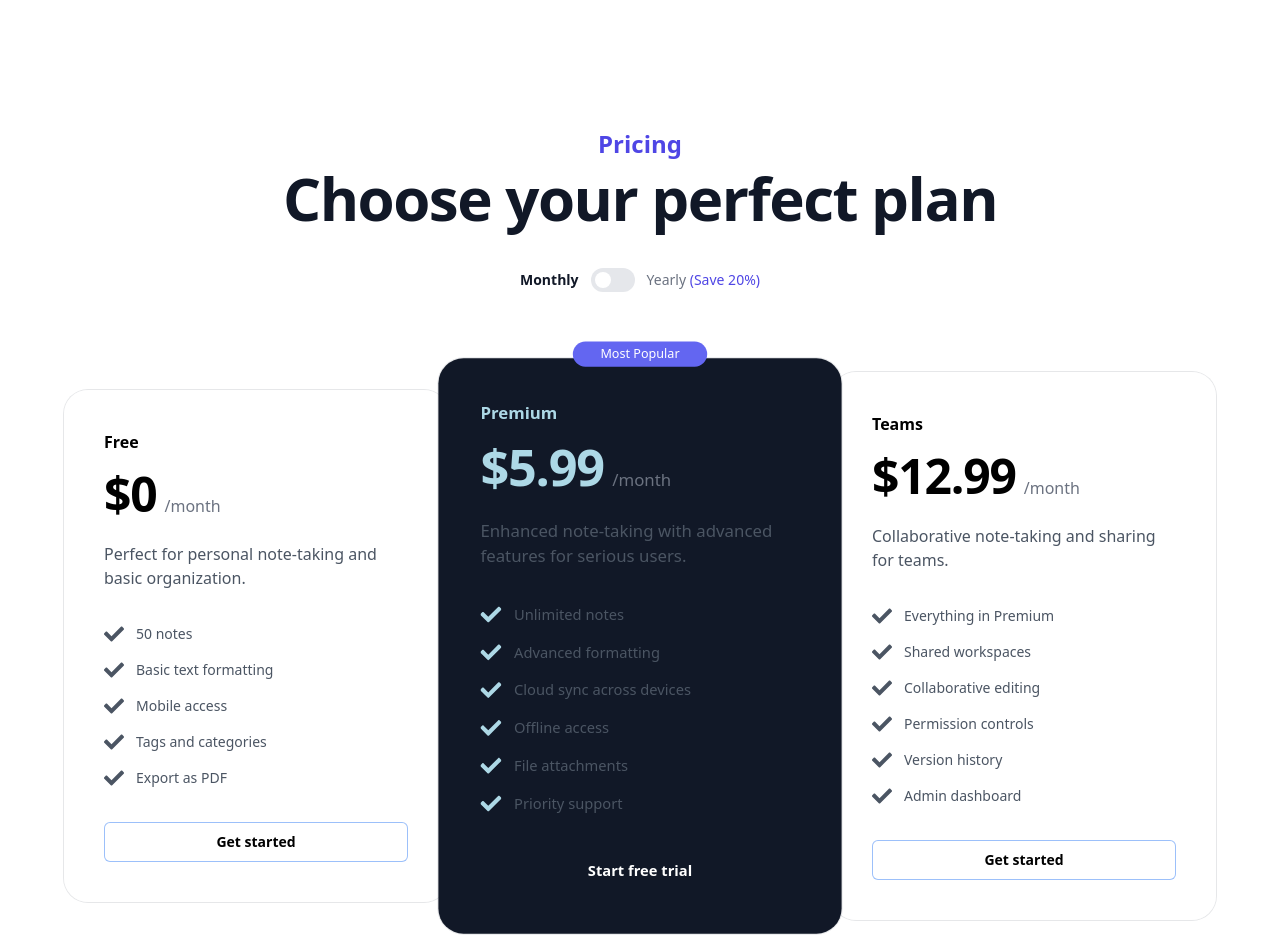
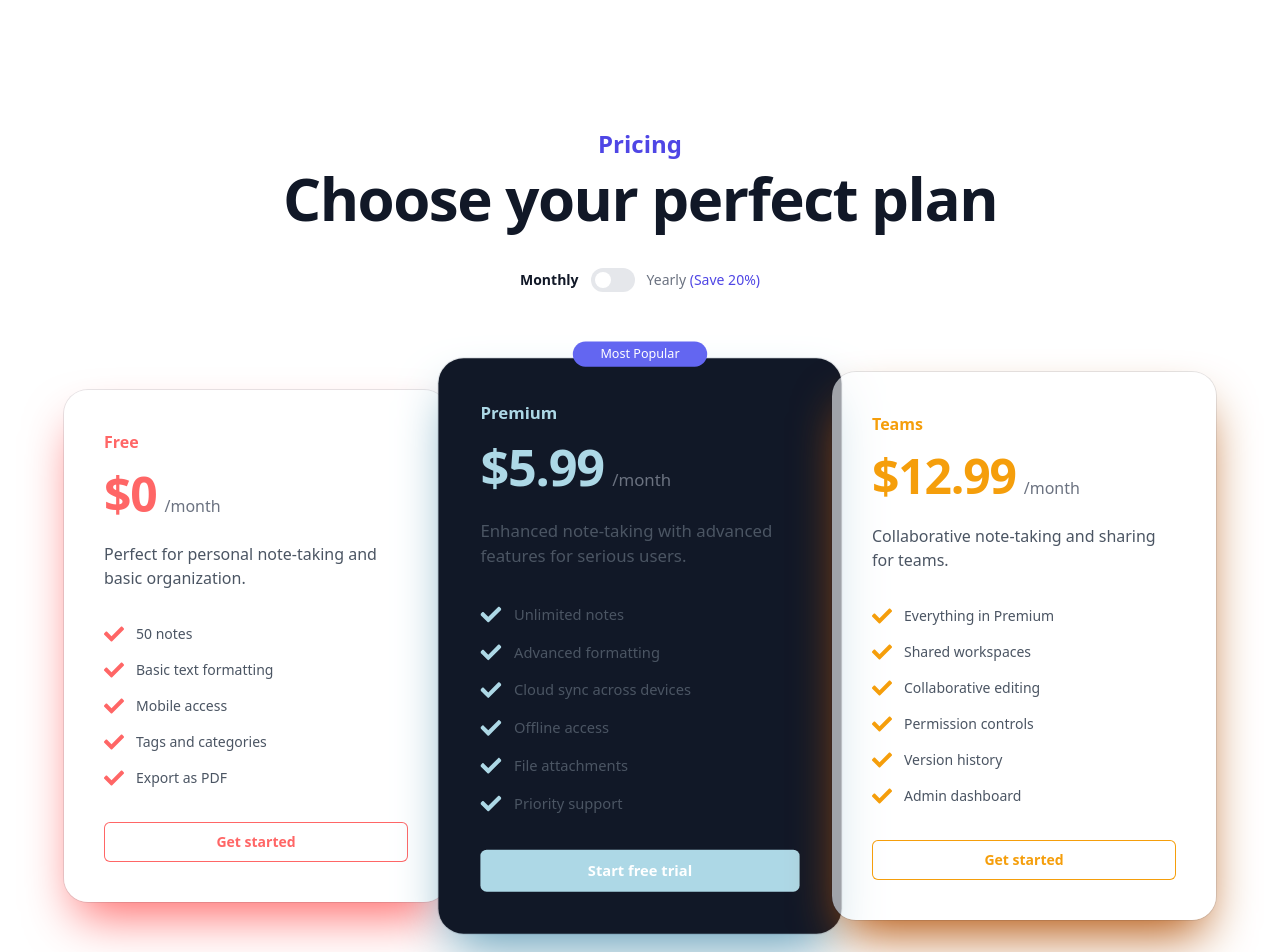
Before and after one commit to dabby12/note-website, a React (Vite) app: page /pricing in a window 1280 px wide. Shown: the top 952 px of the page. Built offline with nearby package versions, Linux system fonts and the light colour scheme; no server answers.

Commit message:
Added new routes and images

```diff
--- a/src/App.jsx
+++ b/src/App.jsx
@@ -12,31 +12,45 @@ import Settings from "./components/Settings";
 import UserAccount from "./components/Settings/UserAccount";
 import AppPreferences from "./components/Settings/AppPreferences";
 import PrivacySecurity from "./components/Settings/PrivacySecurity";
-import LandingPage from "./components/LandingPage/LandingPage"
-import Pricing from "./components/LandingPage/Pricing"
-import Features from "./components/LandingPage/Features"
+import LandingPage from "./components/LandingPage/LandingPage";
+import Pricing from "./components/LandingPage/Pricing";
+import Features from "./components/LandingPage/Features";
+import FAQ from "./components/LandingPage/FAQ";
+
 function App() {
-  console.log("add 3d scene");
+
+
   return (
     <Router>
       <Routes>
+        {/* Landing pages */}
         <Route path="/" element={<LandingPage />} />
+        <Route path="/pricing" element={<Pricing />} />
+        <Route path="/features" element={<Features />} />
+        <Route path="/faq" element={<FAQ />} />
+
+        {/* Authentication */}
         <Route path="/login" element={<Login />} />
         <Route path="/signup" element={<Signup />} />
+
+        {/* Main app */}
         <Route path="/dashboard" element={<Dashboard />} />
         <Route path="/edit/:id" element={<EditScreen />} />
-        <Route path="/terms" element={<Terms />} />
-        <Route path="/conditions" element={<Conditions />} />
+        <Route path="/new" element={<NewNote />} />
         <Route path="/images" element={<Images />} />
-        <Route path="*" element={<NotFound />} />
-        <Route path="/new" element={<NewNote />} />
+
+        {/* Settings */}
         <Route path="/settings/:id" element={<Settings />} />
         <Route path="/settings/account/:userid" element={<UserAccount />} />
         <Route path="/settings/preferences/:userid" element={<AppPreferences />} />
         <Route path="/settings/privacy/:userid" element={<PrivacySecurity />} />
-        <Route path="/pricing" element={<Pricing />} />
-        <Route path="/features" element={<Features />} />
 
+        {/* Legal */}
+        <Route path="/terms" element={<Terms />} />
+        <Route path="/conditions" element={<Conditions />} />
+
+        {/* 404 */}
+        <Route path="*" element={<NotFound />} />
       </Routes>
     </Router>
   );
--- a/src/components/LandingPage/Pricing.jsx
+++ b/src/components/LandingPage/Pricing.jsx
@@ -1,6 +1,7 @@
 import { FaCheck } from "react-icons/fa";
 import { useState } from 'react';
-
+// add payment system in future for pricing
+// import { useStripe } from '@stripe/react-stripe-js';
 const tiers = [
   {
     name: 'Free',
@@ -11,8 +12,10 @@ const tiers = [
     description: "Perfect for personal note-taking and basic organization.",
     features: ['50 notes', 'Basic text formatting', 'Mobile access', 'Tags and categories', 'Export as PDF'],
     featured: false,
-    color: 'light-coral-500',
-    shadow: 'shadow-2xl shadow-light-coral-500',
+    colorClass: 'text-light-coral-500',
+    bgColorClass: 'bg-light-coral-500',
+    ringColorClass: 'ring-light-coral-500',
+    shadowClass: 'shadow-2xl shadow-light-coral-500',
   },
   {
     name: 'Premium',
@@ -23,8 +26,10 @@ const tiers = [
     description: 'Enhanced note-taking with advanced features for serious users.',
     features: ['Unlimited notes', 'Advanced formatting', 'Cloud sync across devices', 'Offline access', 'File attachments', 'Priority support'],
     featured: true,
-    color: 'light-blue-500',
-    shadow: 'shadow-2xl shadow-light-blue-700',
+    colorClass: 'text-light-blue-500',
+    bgColorClass: 'bg-light-blue-500',
+    ringColorClass: 'ring-light-blue-500',
+    shadowClass: 'shadow-2xl shadow-light-blue-700',
   },
   {
     name: 'Teams',
@@ -35,8 +40,10 @@ const tiers = [
     description: 'Collaborative note-taking and sharing for teams.',
     features: ['Everything in Premium', 'Shared workspaces', 'Collaborative editing', 'Permission controls', 'Version history', 'Admin dashboard'],
     featured: false,
-    color: 'light-amber-500',
-    shadow: 'shadow-2xl shadow-light-amber-700',
+    colorClass: 'text-light-amber-500',
+    bgColorClass: 'bg-light-amber-500',
+    ringColorClass: 'ring-light-amber-500',
+    shadowClass: 'shadow-2xl shadow-light-amber-700',
   },
 ];
 
@@ -46,7 +53,7 @@ function classNames(...classes) {
 
 function Pricing() {
   const [annual, setAnnual] = useState(false);
-  console.log("add tier code here")
+
   return (
     <div className="relative isolate bg-white px-6 py-24 sm:py-32 lg:px-8" id="pricing">
       <div className="mx-auto max-w-4xl text-center">
@@ -78,21 +85,21 @@ function Pricing() {
           <div
             key={tier.id}
             className={classNames(
-              tier.featured ? 'bg-gray-900  scale-105' : 'bg-white/60 sm:mx-4 lg:mx-0',
-              'p-8 ring-1 ring-gray-900/10 sm:p-10 transition-all duration-300 hover:shadow-lg rounded-3xl',
+              tier.featured ? 'bg-gray-900 scale-105' : 'bg-white/60 sm:mx-4 lg:mx-0',
+              'relative p-8 ring-1 ring-gray-900/10 sm:p-10 transition-all duration-300 hover:shadow-lg rounded-3xl',
+              tier.shadowClass
             )}
           >
-
             {tier.featured && (
               <div className="absolute -top-4 left-0 right-0 mx-auto w-32 rounded-full bg-indigo-500 px-3 py-1 text-center text-xs font-medium text-white">
                 Most Popular
               </div>
             )}
-            <h3 id={tier.id} className={classNames(`text-${tier.color}`, 'text-base font-semibold')}>
+            <h3 id={tier.id} className={classNames(tier.colorClass, 'text-base font-semibold')}>
               {tier.name}
             </h3>
             <p className="mt-4 flex items-baseline gap-x-2">
-              <span className={`text-5xl font-semibold tracking-tight text-${tier.color}`}>
+              <span className={classNames(tier.colorClass, 'text-5xl font-semibold tracking-tight')}>
                 {annual ? tier.priceYearly : tier.priceMonthly}
               </span>
               <span className="text-base text-gray-500">/{annual ? 'year' : 'month'}</span>
@@ -101,7 +108,7 @@ function Pricing() {
             <ul role="list" className="mt-8 space-y-3 text-sm text-gray-600">
               {tier.features.map((feature) => (
                 <li key={feature} className="flex gap-x-3 items-center">
-                  <FaCheck className={`text-${tier.color} h-6 w-5`} />
+                  <FaCheck className={classNames(tier.colorClass, 'h-6 w-5')} />
                   <span>{feature}</span>
                 </li>
               ))}
@@ -110,8 +117,8 @@ function Pricing() {
               href={tier.href}
               aria-describedby={tier.id}
               className={classNames(
-                `mt-8 block rounded-md px-3.5 py-2.5 text-center text-sm font-semibold transition-all duration-300`,
-                tier.featured ? `bg-${tier.color} text-white` : `text-${tier.color} ring-1 ring-inset ring-${tier.color}`
+                'mt-8 block rounded-md px-3.5 py-2.5 text-center text-sm font-semibold transition-all duration-300',
+                tier.featured ? `${tier.bgColorClass} text-white` : `${tier.colorClass} ring-1 ring-inset ${tier.ringColorClass}`
               )}
             >
               {tier.name === 'Free' ? 'Get started' : tier.featured ? 'Start free trial' : 'Get started'}
@@ -122,6 +129,11 @@ function Pricing() {
       <div className="mx-auto mt-16 text-center text-gray-600 text-sm">
         Need special pricing? <a href="#contact" className="text-indigo-600 font-semibold hover:underline">Contact us →</a>
       </div>
+      <div className="text-center m-4  font-bold">
+        <a href="/" className="text-gray-500">
+        Not now? <a className="hover:underline text-light-coral-300 cursor-pointer"> Back to home</a>
+        </a>
+      </div>
     </div>
   );
 }
--- a/src/components/Login.jsx
+++ b/src/components/Login.jsx
@@ -4,6 +4,9 @@ import { useNavigate } from "react-router-dom";
 import Google from "../assets/google.svg";
 import Images from "./Images";
 import { OAuthProvider } from "appwrite"
+import BG from "../assets/wallpaper-notessite.jpg";
+
+import { useEffect } from "react";
 const Login = () => {
     const navigate = useNavigate();
     const [email, setEmail] = useState("");
@@ -12,7 +15,7 @@ const Login = () => {
     const [error, setError] = useState("");
     const [loading, setLoading] = useState(false);
     const [rememberMe, setRememberMe] = useState(false);
-
+    const [domain, setDomain] = useState("test");
     // Handle Login with Email & Password
     const handleLogin = async (e) => {
         e.preventDefault();
@@ -28,15 +31,25 @@ const Login = () => {
             setLoading(false);
         }
     };
+    const getCurrentDomain = () => {
+        const domain = window.location.origin;
+        console.log(domain);
+        setDomain(domain);
 
+        return domain;
+    }
+    useEffect(() => {
+        getCurrentDomain();
+    }, []);
     // Handle Login with Google OAuth
     const handleGoogleLogin = async () => {
         setLoading(true);
         try {
+            const domain = getCurrentDomain();
             await account.createOAuth2Session(
                 OAuthProvider.Google,
-                "http://localhost:5173/dashboard", // Redirect on success
-                "http://localhost:5173/login"  // Redirect on failure
+                `${getCurrentDomain()}/dashboard`,
+                `${getCurrentDomain()}/login`
             );
             navigate("/dashboard");
         } catch (error) {
@@ -48,7 +61,12 @@ const Login = () => {
     };
 
     return (
-        <div className="flex justify-center items-center h-screen bg-cover bg-center" style={{ backgroundImage: "url('https://picsum.photos/3600/2400')" }}>
+        <div className="flex justify-center items-center h-screen bg-cover bg-center">
+            <img
+                src={BG}
+                alt="Background"
+                className="absolute inset-0 w-full h-full object-cover"
+            />
             <div className="w-full max-w-md p-8 rounded-xl shadow-xl relative bg-light-blue-50 hover:bg-light-blue-100 transition duration-300">
                 <h2 className="text-3xl font-bold mb-6 text-center text-gray-800">Login</h2>
 
```
Also changed, not shown: src/components/Signup.jsx (+14 -14 lines), src/assets/bg2.png (added).
